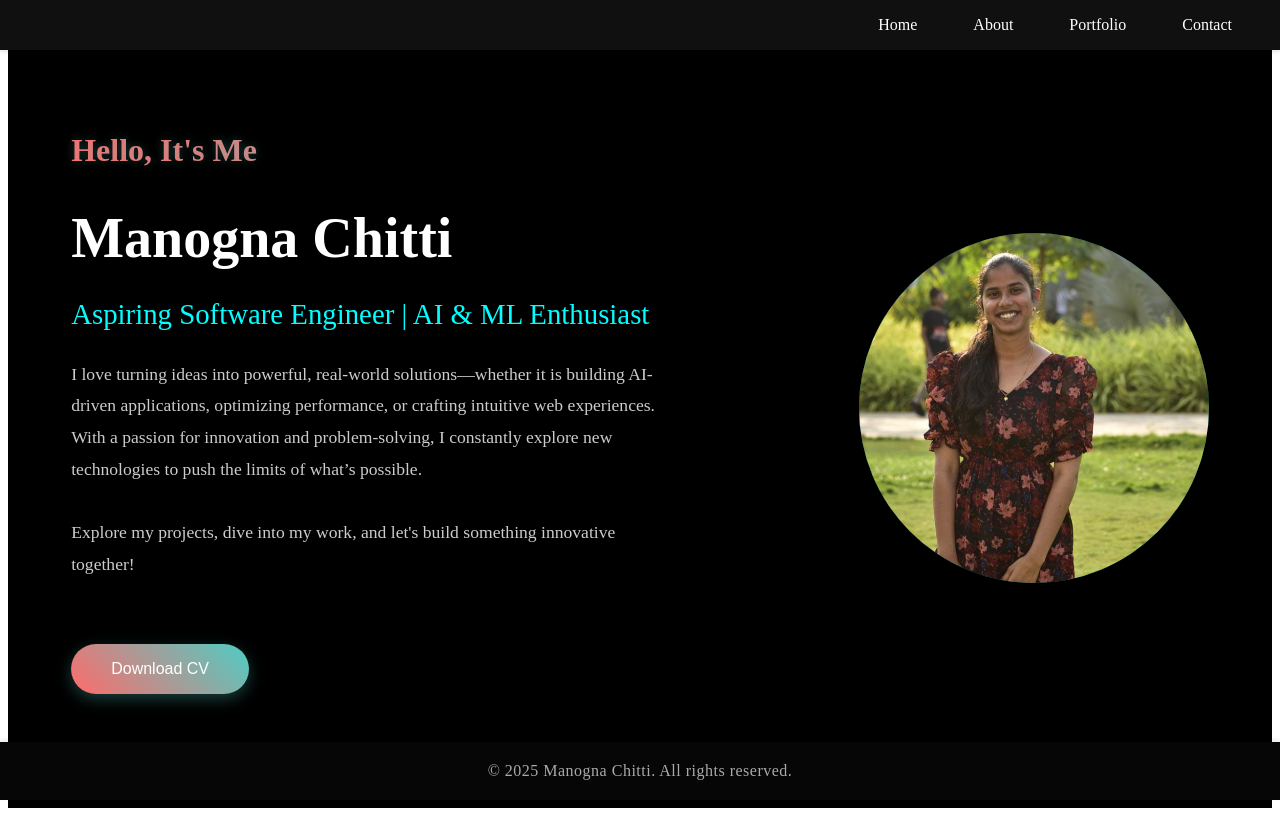
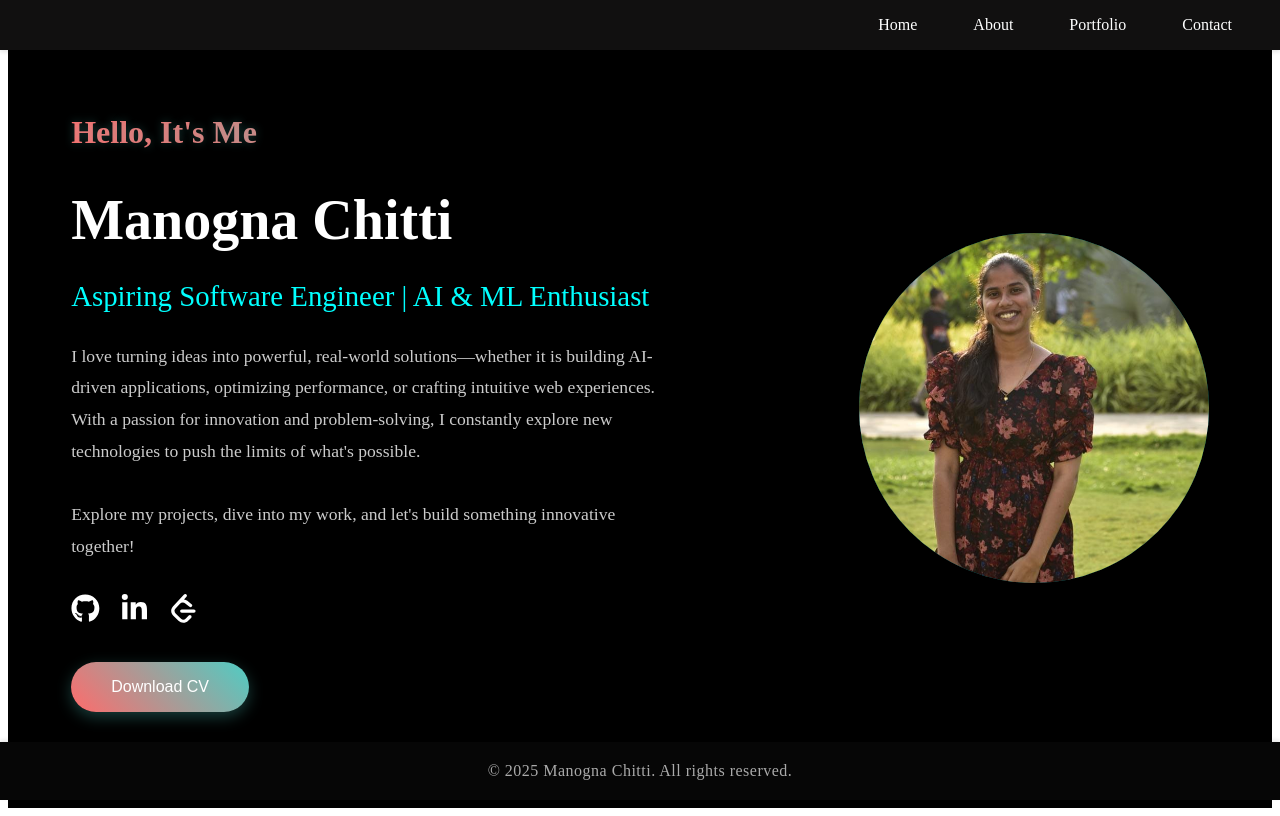
Before and after one commit to Manu270/MyPortfolio, a React (Create React App) app: page / in a window 1280 px wide. Built offline with nearby package versions, Linux system fonts and the light colour scheme; the HTML template or start-up script is replaced by a standard one.

Commit message:
Update Home.js

```diff
--- a/src/pages/Home.js
+++ b/src/pages/Home.js
@@ -1,5 +1,7 @@
 import React from 'react';
 import { motion } from 'framer-motion';
+import { FaMapMarkerAlt, FaGithub, FaLinkedinIn, FaTwitter, FaInstagram } from 'react-icons/fa';
+import { SiLeetcode } from 'react-icons/si';  // For LeetCode icon
 import './Home.css';
 
 const Home = () => {
@@ -47,7 +49,7 @@ const Home = () => {
                         transition={{ delay: 0.6 }}
                     >
                         I love turning ideas into powerful, real-world solutions—whether it is building AI-driven applications,
-                        optimizing performance, or crafting intuitive web experiences. With a passion for innovation and problem-solving, I constantly explore new technologies to push the limits of what’s possible.
+                        optimizing performance, or crafting intuitive web experiences. With a passion for innovation and problem-solving, I constantly explore new technologies to push the limits of what's possible.
 
 
                         <br /><br />
@@ -60,15 +62,29 @@ const Home = () => {
                         animate={{ opacity: 1, y: 0 }}
                         transition={{ delay: 0.8 }}
                     >
-                        <a href="https://github.com/yourusername" target="_blank" rel="noopener noreferrer">
-                            <i className="fab fa-github"></i>
+                        <a href="https://github.com/Manu270"
+                           target="_blank"
+                           rel="noopener noreferrer"
+                           className="social-icon"
+                        >
+                            <FaGithub />
                         </a>
-                        <a href="https://linkedin.com/in/yourusername" target="_blank" rel="noopener noreferrer">
-                            <i className="fab fa-linkedin"></i>
+                        <a href="https://www.linkedin.com/in/chitti-manogna-b6b9a2250"
+                           target="_blank"
+                           rel="noopener noreferrer"
+                           className="social-icon"
+                        >
+                            <FaLinkedinIn />
                         </a>
-                        <a href="https://twitter.com/yourusername" target="_blank" rel="noopener noreferrer">
-                            <i className="fab fa-twitter"></i>
+
+                        <a href="https://leetcode.com/u/chittimanu2703/"
+                           target="_blank"
+                           rel="noopener noreferrer"
+                           className="social-icon"
+                        >
+                            <SiLeetcode />
                         </a>
+
                     </motion.div>
 
                     <motion.button
```
